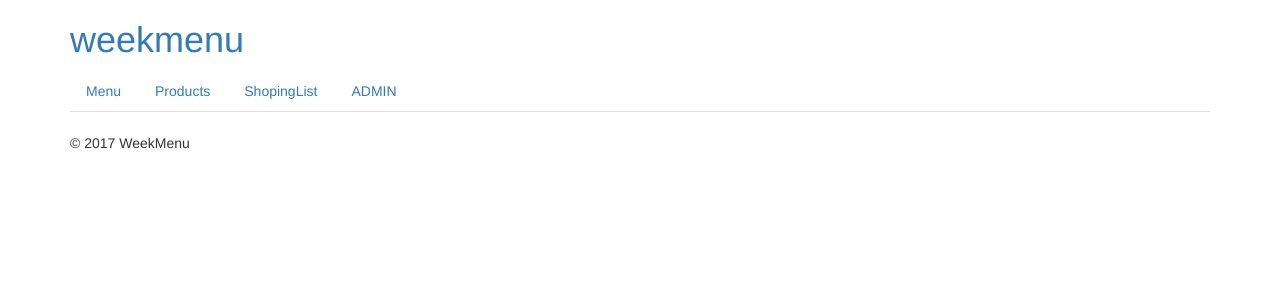
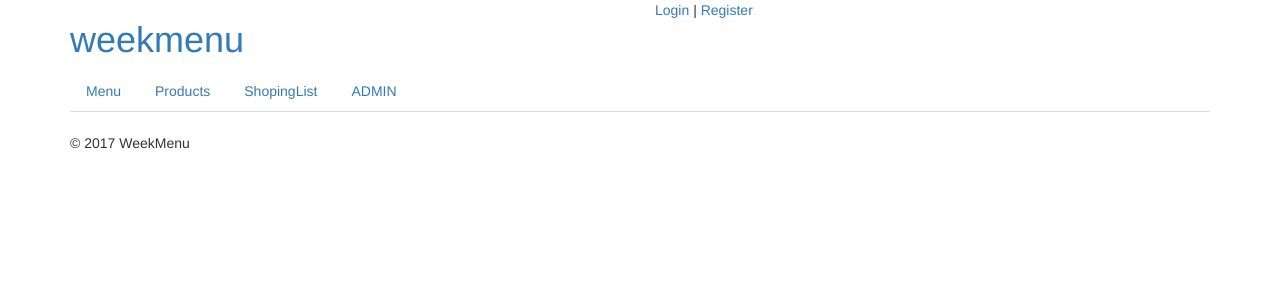
Before and after one commit to SviatStrakhov/weekmenu, a Django app: page / in a window 1280 px wide. Shown: the top 300 px of the page. Run offline with Django 3.2, Linux system fonts and the light colour scheme; some libraries are stand-ins or nearby versions.

Commit message:
django registration and auth urls

```diff
--- a/requirements.txt
+++ b/requirements.txt
@@ -1,2 +1,3 @@
 Django==1.11.6
 django-bootstrap-form==3.3
+django-registration-redux==2.0a2
--- a/w_menu/templates/base.html
+++ b/w_menu/templates/base.html
@@ -2,11 +2,11 @@
 <html lang="uk">
     <head>
         <meta charset="UTF-8"/>
-        <title>EasyCheck - {% block meta_title %}{% endblock meta_title %}</title>
+        <title>weekmenu{% block meta_title %}{% endblock meta_title %}</title>
         <meta name="description" value="weekmenu" />
         <!-- Include Styles -->
         <link rel="stylesheet" href="https://maxcdn.bootstrapcdn.com/bootstrap/3.3.7/css/bootstrap.min.css">
-        <link rel="stylesheet" href="./css/main.css">
+        <link rel="stylesheet" href="/static/css/main.css">
         {% block extra_css %}{% endblock extra_css %}
     </head>
     <body>
@@ -17,9 +17,24 @@
             <!-- Start Header -->
             <div class="row" id="header">
                 <!-- Logo -->
-                <div class="col-xs-8">
+                <div class="col-xs-6">
                     <a href="{% url 'home'%}"><h1>weekmenu</h1></a>
                 </div>
+
+                {% if user.is_authenticated %}
+
+                <div class="col-xs-2" id="user-toolbar"> <span>{{ user.username }}</span> |
+                    <a href="{% url "users:auth_logout" %}">Logout</a>
+                </div>
+
+                {% else %}
+
+                <div class="col-xs-6" id="user-toolbar">
+                    <a href="{% url "users:auth_login" %}">Login</a> | <a href="{% url "users:registration_register" %}">Register</a>
+                </div>
+
+                {% endif %}
+
             </div>
 
             <!-- Start SubHeader -->
--- a/w_menu/views.py
+++ b/w_menu/views.py
@@ -3,6 +3,8 @@ from django.urls import reverse
 from django.http import HttpResponse, HttpResponseRedirect
 from django.views.generic import TemplateView, ListView
 from django.views.generic.edit import CreateView, UpdateView
+from django.core.exceptions import ObjectDoesNotExist
+
 from .models import Dish, Product
 
 
@@ -14,7 +16,10 @@ def homepage(request):
 class ProductsView(ListView):
 
     template_name = 'products.html'
-    queryset = Product.objects.filter(available=True)
+    try:
+        queryset = Product.objects.filter(available=True)
+    except ObjectDoesNotExist:
+        pass
 
 # def products(request):
 #     products = Product.objects.filter(available=True)
--- a/weekmenu/settings.py
+++ b/weekmenu/settings.py
@@ -37,8 +37,9 @@ INSTALLED_APPS = [
     'django.contrib.sessions',
     'django.contrib.messages',
     'django.contrib.staticfiles',
+    'registration',
+    'bootstrapform',
     'w_menu',
-    'bootstrapform',
 ]
 
 MIDDLEWARE = [
@@ -115,6 +116,8 @@ USE_L10N = True
 
 USE_TZ = True
 
+REGISTRATION_OPEN = True
+
 
 # Static files (CSS, JavaScript, Images)
 # https://docs.djangoproject.com/en/1.11/howto/static-files/
--- a/weekmenu/urls.py
+++ b/weekmenu/urls.py
@@ -13,10 +13,11 @@ Including another URLconf
     1. Import the include() function: from django.conf.urls import url, include
     2. Add a URL to urlpatterns:  url(r'^blog/', include('blog.urls'))
 """
-from django.conf.urls import url
+from django.conf.urls import url, include
 from django.contrib import admin
 from w_menu.views import homepage, ProductsView, ShopingListView, ProductCreate
-
+from django.contrib.auth import views as auth_views
+from django.views.generic.base import RedirectView
 urlpatterns = [
 
     url(r'^$', homepage, name='home'),
@@ -24,5 +25,10 @@ urlpatterns = [
     url(r'^shoping_list/$', ShopingListView.as_view(), name='shoping_list'),
     url(r'^products/add_product/$', ProductCreate.as_view(), name='add_product'),
 
+    # related urls
+    url(r'^user/logout/$', auth_views.logout, kwargs= {'next_page': 'home'}, name='auth_logout'),
+    url(r'^register/complete/$', RedirectView.as_view(pattern_name='home'), name='registration_complete'),
+    url(r'^users/', include('registration.backends.simple.urls', namespace='users')),
+    # admin urls
     url(r'^admin/', admin.site.urls),
 ]
```
Also changed, not shown: db.sqlite3.
